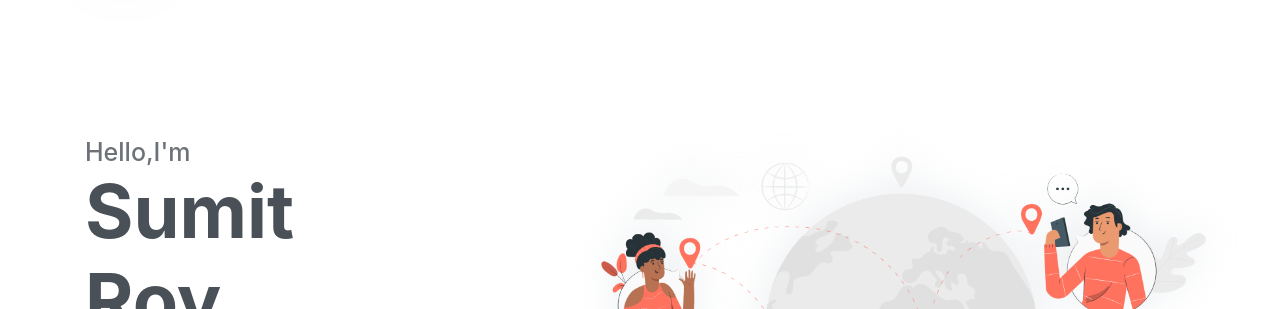
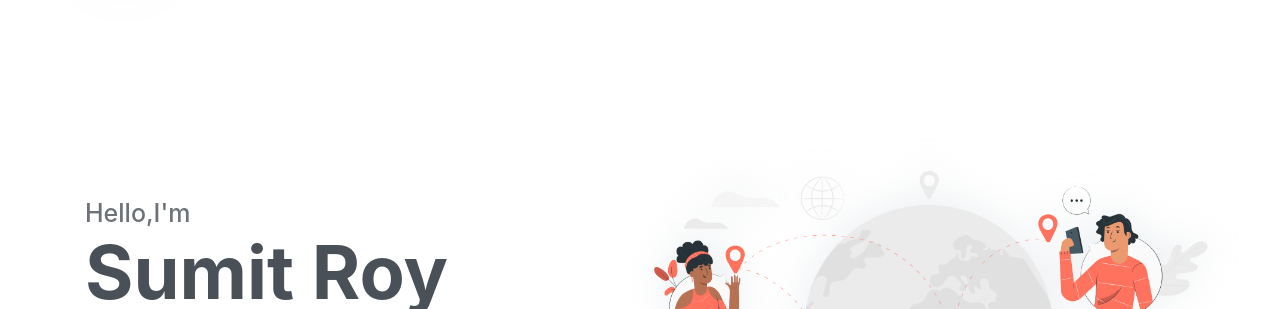
Before and after one commit to sumit2937roy/resume, a website: page docs/index.html in a window 1280 px wide. Shown: the part 96-405 px from the top of the page. Drawn offline with nearby package versions, Linux system fonts and the light colour scheme.

Commit message:
image name

```diff
--- a/docs/index.html
+++ b/docs/index.html
@@ -55,7 +55,7 @@
         <div class="container">
             <div class="infos">
                 <h6 class="subtitle">Hello,I'm</h6>
-                <h6 class="title">Sumit Roy</h6>
+                <h6 class="title" style="white-space: nowrap;">Sumit Roy</h6>
                 <p>Web Designer/ Digital Marketer</p>
 
                 <div class="buttons pt-3">
```
